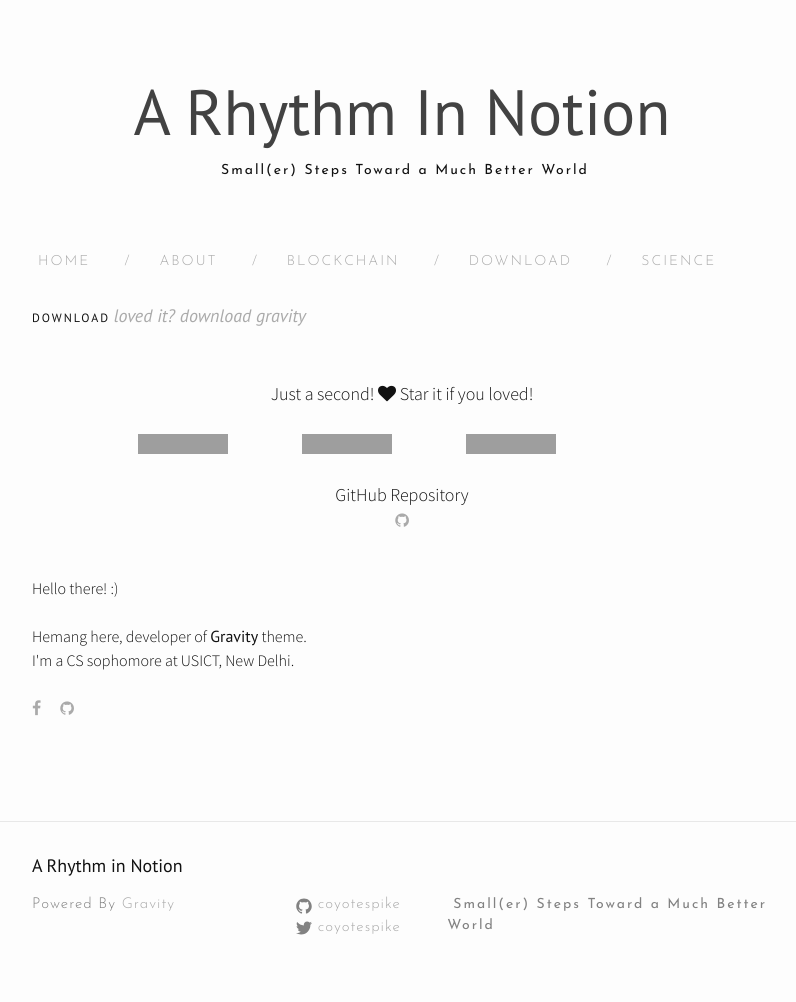
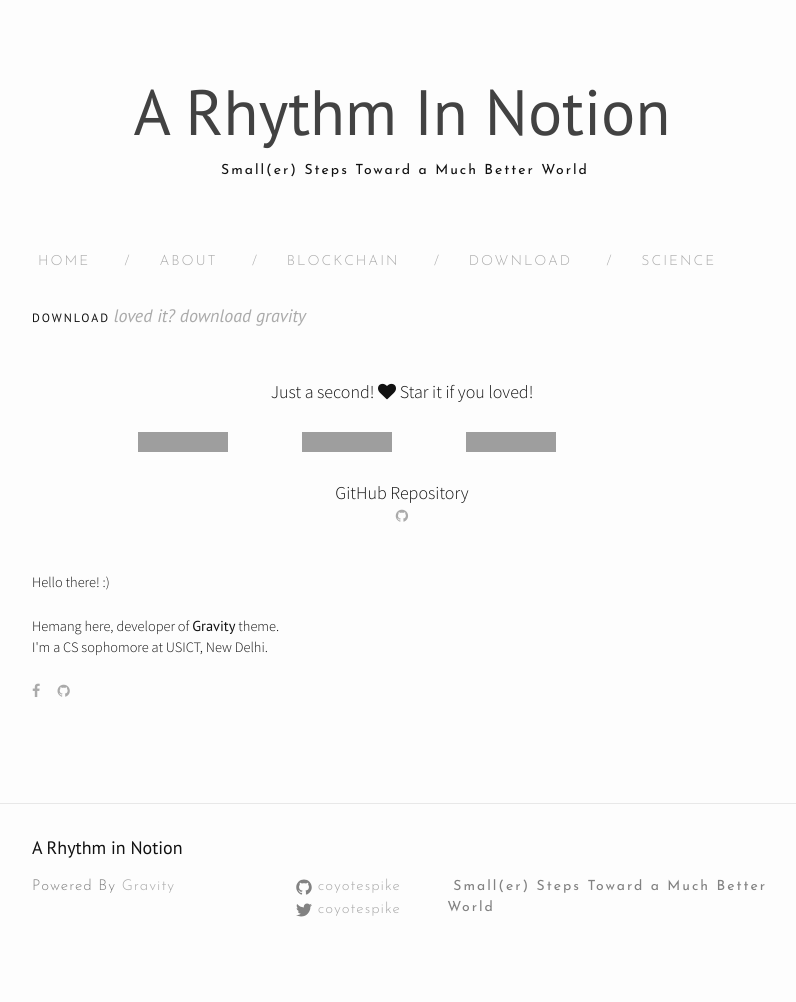
Before and after one commit to coyotespike/coyotespike.github.io, a Jekyll site: the page built from download.md, in a window 1280 px wide. Shown: the whole page, without its empty margins (238-1034 px from the left). Built offline with Jekyll 4.4.1, drawn with Linux system fonts in a browser that asks for light colours; nearby versions of some CDN libraries; grey boxes are pictures that could not be loaded.

Commit message:
Further width

```diff
--- a/css/style.scss
+++ b/css/style.scss
@@ -214,8 +214,8 @@
     @include media-query($on-laptop) {
         max-width: -webkit-calc(#{$content-width} - (#{$spacing-unit} * 2));
         max-width:         calc(#{$content-width} - (#{$spacing-unit} * 2));
-        padding-right: $spacing-unit * 2;
-        padding-left: $spacing-unit * 2;
+        padding-right: $spacing-unit * 3;
+        padding-left: $spacing-unit * 3;
     }
 }
 
@@ -525,7 +525,7 @@
   margin-bottom: $spacing-unit;
   padding-bottom: 3em !important;
   p {
-    font-size: 1rem;
+    font-size: 0.9rem;
   }
   h2 {
     font-size: 32px;
```
